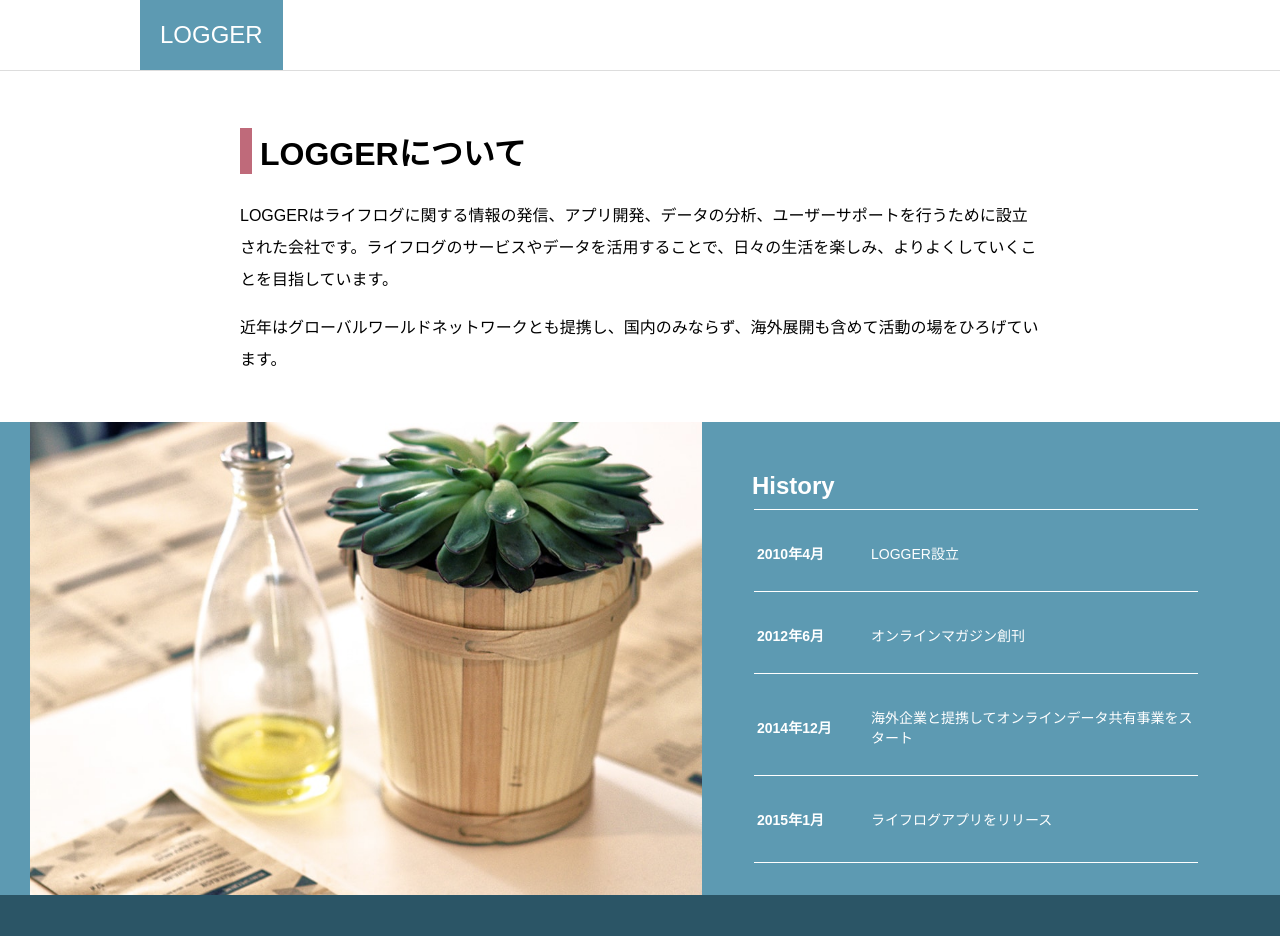
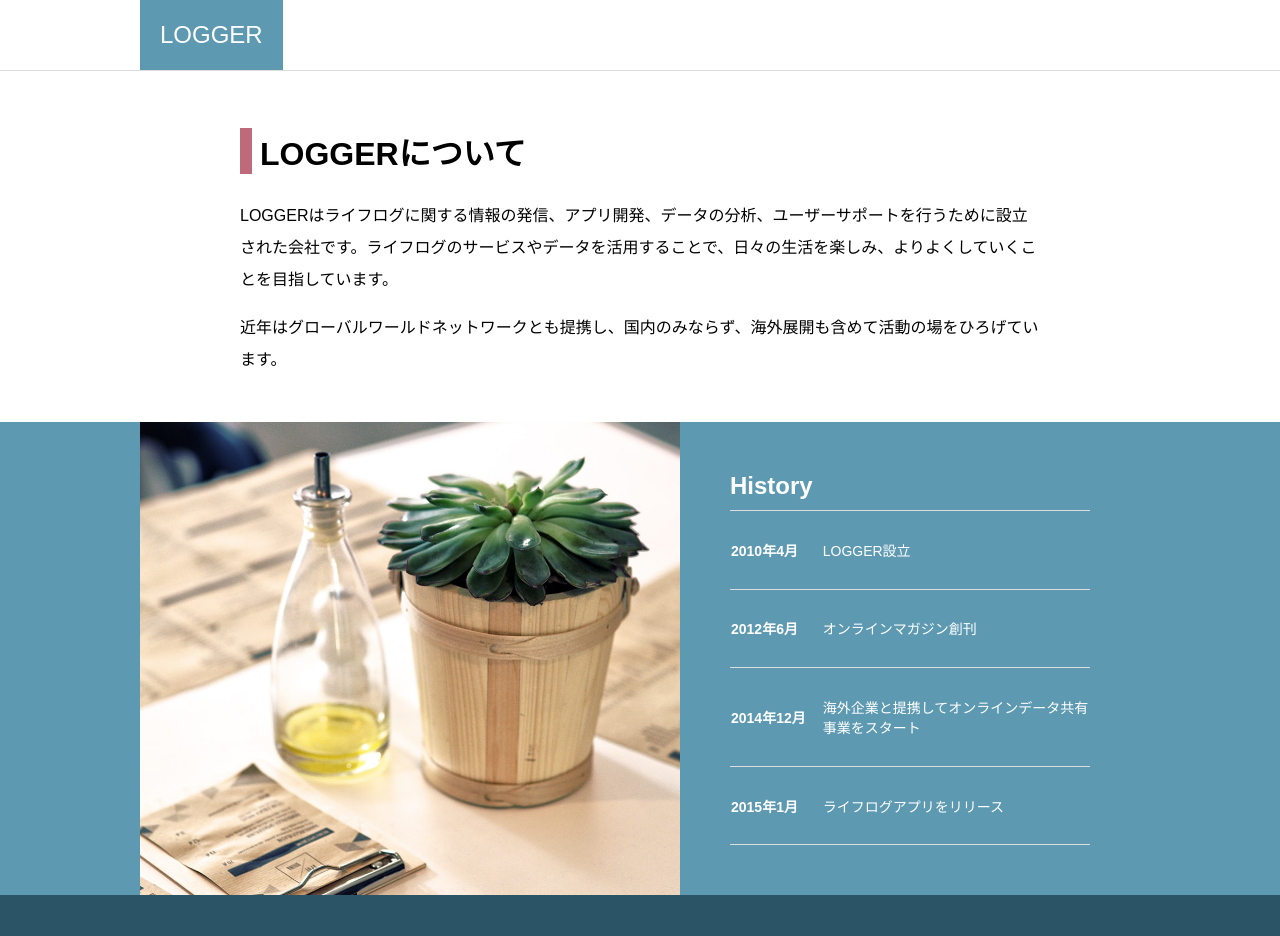
Before and after one commit to yinm/6step-master-html-css, a Nuxt app in the folder trace/: page /about in a window 1280 px wide. Shown: the top 936 px of the page. Built offline with nearby package versions, Linux system fonts and the light colour scheme.

Commit message:
Check sample

```diff
--- a/trace/components/AboutHistory.vue
+++ b/trace/components/AboutHistory.vue
@@ -1,36 +1,46 @@
 <template>
-  <section>
+  <aside class="history">
     <div class="container">
       <div class="photo" />
-      <div class="history-container">
+      <div class="text">
         <h2>History</h2>
         <table>
           <tr>
-            <td>2010年4月</td>
+            <th>2010年4月</th>
             <td>LOGGER設立</td>
           </tr>
           <tr>
-            <td>2012年6月</td>
+            <th>2012年6月</th>
             <td>オンラインマガジン創刊</td>
           </tr>
           <tr>
-            <td>2014年12月</td>
+            <th>2014年12月</th>
             <td>海外企業と提携してオンラインデータ共有事業をスタート</td>
           </tr>
           <tr>
-            <td>2015年1月</td>
+            <th>2015年1月</th>
             <td>ライフログアプリをリリース</td>
           </tr>
         </table>
       </div>
     </div>
-  </section>
+  </aside>
 </template>
 
 <style scoped>
-section {
+.history {
   background-color: var(--main-color);
   color: var(--text-bright-color);
+}
+
+.text {
+  padding: 20px;
+}
+
+h2 {
+  margin-top: 0;
+  margin-bottom: 10px;
+  font-size: 1.5rem;
 }
 
 .photo {
@@ -40,46 +50,40 @@ section {
   background-size: cover;
 }
 
-.history-container {
-  padding: 10px 20px;
-}
-
-h2 {
-  margin-bottom: 7px;
-}
-
-tr {
-  display: block;
-  padding-top: 30px;
-  padding-bottom: 25px;
-  border-top: solid 1px currentColor;
+table {
+  border-collapse: collapse;
+  border-top: solid 1px var(--gray-color);
   font-size: 0.875rem;
 }
 
-tr:last-child {
-  padding-bottom: 30px;
-  border-bottom: solid 1px currentColor;
+th,
+td {
+  padding-top: 1.8rem;
+  padding-bottom: 1.8rem;
+  border-bottom: solid 1px var(--gray-color);
 }
 
-td:first-child {
-  font-weight: bold;
-  min-width: 110px;
+th {
+  padding-right: 1rem;
+  text-align: left;
+  word-break: keep-all;
 }
 
 @media (min-width: 768px) {
   .container {
     display: flex;
-    padding: 0 30px;
-    justify-content: space-between;
+    max-width: var(--large-width);
+    margin-left: auto;
+    margin-right: auto;
   }
 
   .photo {
     flex: 3;
   }
 
-  .history-container {
+  .text {
     flex: 2;
-    padding: 30px 50px;
+    padding: 50px;
   }
 }
 </style>
```
